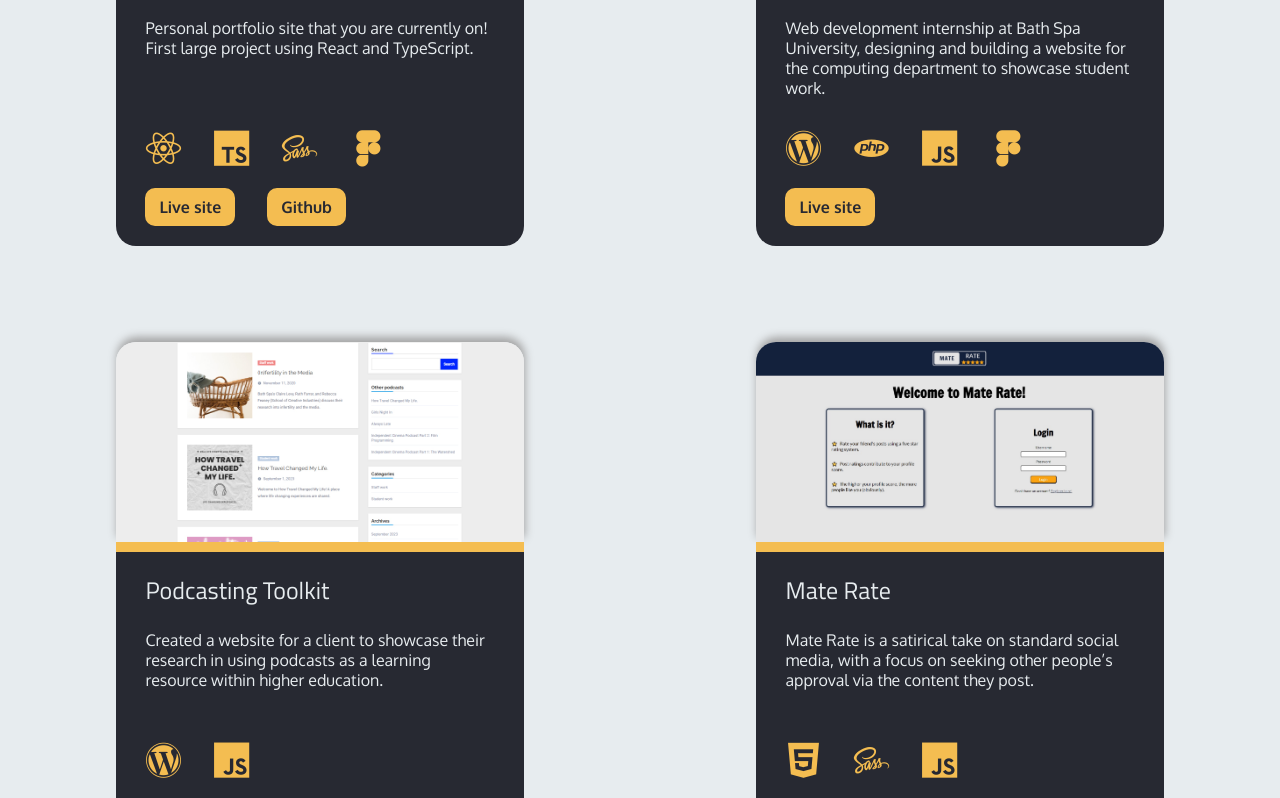
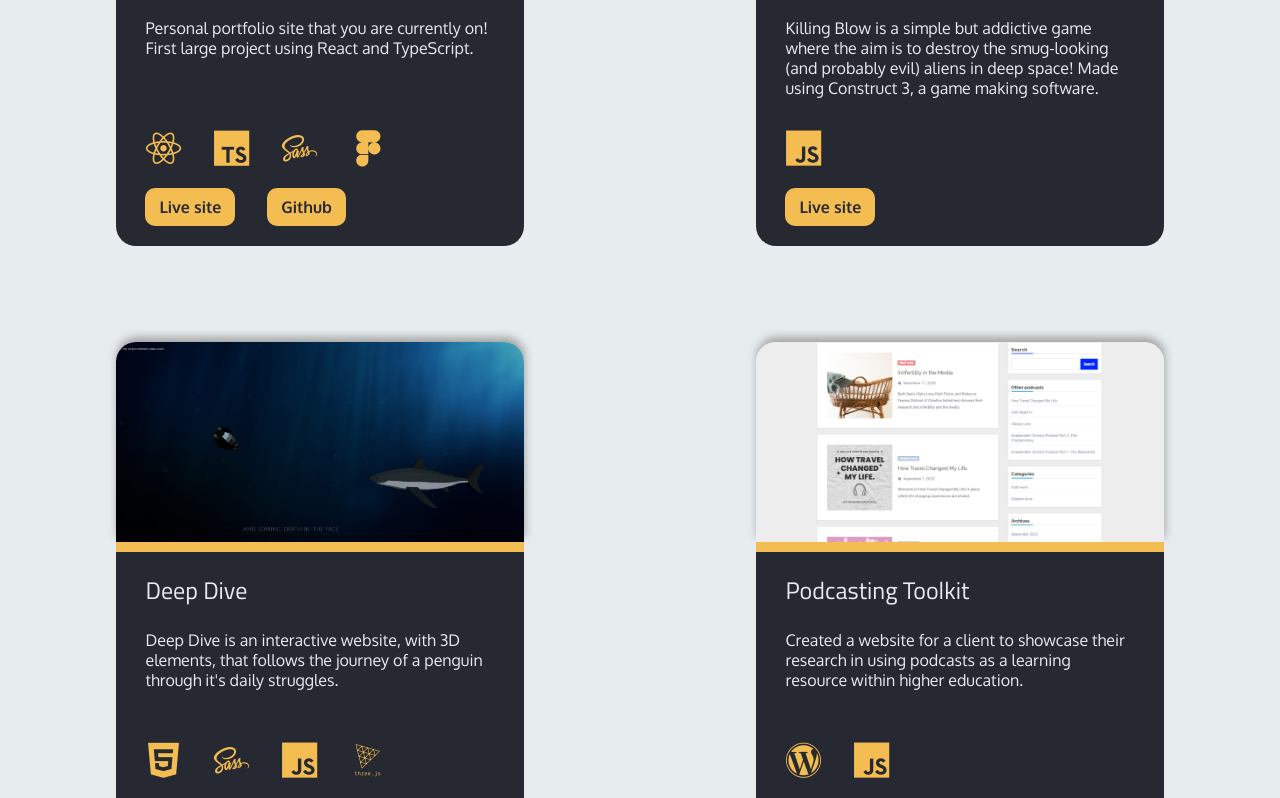
Before and after one commit to JStone1/Portfolio-Site, a React (Vite) app: page /projects in a window 1280 px wide. Shown: the part 1280-2078 px from the top of the page. Built offline with nearby package versions, Linux system fonts and the light colour scheme.

Commit message:
Randomised "All" list

```diff
--- a/src/components/ProjectList/ProjectList.tsx
+++ b/src/components/ProjectList/ProjectList.tsx
@@ -43,7 +43,12 @@ const projects = [
     title="Mate Rate"
     desc="Mate Rate is a satirical take on standard social media, with a focus on seeking other people’s approval via the content they post."
     img="/assets/materate-thumbnail.jpg"
-    languages={["html5-plain", "sass-plain", "javascript-plain"]}
+    languages={[
+      "sass-plain",
+      "javascript-plain",
+      "nodejs-plain-wordmark",
+      "mongodb-plain",
+    ]}
     projectType="personal"
     gitURL="https://github.com/JStone1/Mate-Rate"
     siteURL="https://mate-rate.glitch.me/"
@@ -63,9 +68,17 @@ const projects = [
     siteURL="https://jstone1.github.io/Deep-Dive/"
   />,
   <ProjectEntry
+    title="Killing Blow"
+    desc="Killing Blow is a simple but addictive game where the aim is to destroy the smug-looking (and probably evil) aliens in deep space! Made using Construct 3, a game making software."
+    img="/assets/killingblow-thumbnail.png"
+    languages={["javascript-plain"]}
+    projectType="personal"
+    siteURL="https://jstone1.itch.io/killing-blow"
+  />,
+  <ProjectEntry
     title="Sign Learn"
     desc="Sign Learn is an interactive learning tool prototype that aims to help people learn the alphabet in ISL (Irish Sign Language)."
-    img="/assets/bsu-thumbnail.jpg"
+    img="/assets/signlearn-thumbnail.png"
     languages={[
       "html5-plain",
       "css3-plain",
@@ -77,6 +90,18 @@ const projects = [
     siteURL="https://jstone1.github.io/Sign-Learn/"
   />,
 ];
+
+function shuffleArray(array: Array<JSX.Element>) {
+  const shuffledArray = [...array];
+
+  for (let i = shuffledArray.length - 1; i > 0; i--) {
+    const j = Math.floor(Math.random() * (i + 1));
+    [shuffledArray[i], shuffledArray[j]] = [shuffledArray[j], shuffledArray[i]];
+  }
+  return shuffledArray;
+}
+
+const shuffledProjects = shuffleArray(projects);
 
 function ProjectList({ projectType }: Props) {
   const projectContainerVariants = {
@@ -101,7 +126,7 @@ function ProjectList({ projectType }: Props) {
           viewport={{ once: true, amount: 0.1 }}
           className="project-container"
         >
-          {projects.map((project, index) => {
+          {shuffledProjects.map((project, index) => {
             return <Fragment key={index}>{project}</Fragment>;
           })}
         </motion.section>
```
